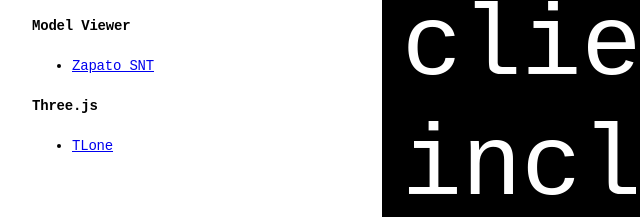
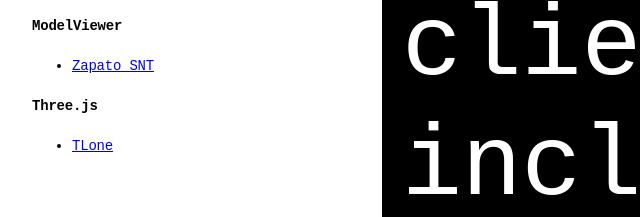
Before and after one commit to Juancrm27/juancrm, a website: page index.html in a window 1280 px wide. Shown: the part 232-449 px from the top of the page, 28-668 px from the left. Drawn offline with Linux system fonts and the light colour scheme.

Commit message:
snt scale

```diff
--- a/index.html
+++ b/index.html
@@ -57,7 +57,7 @@
             </div>
 
             <section class="ejemplos">
-                <h2>Model Viewer</h2>
+                <h2>ModelViewer</h2>
                 <ul>
                   <li><a href="/modelviewer/zapato-snt.html">Zapato SNT</a></li>
                 </ul>
```
